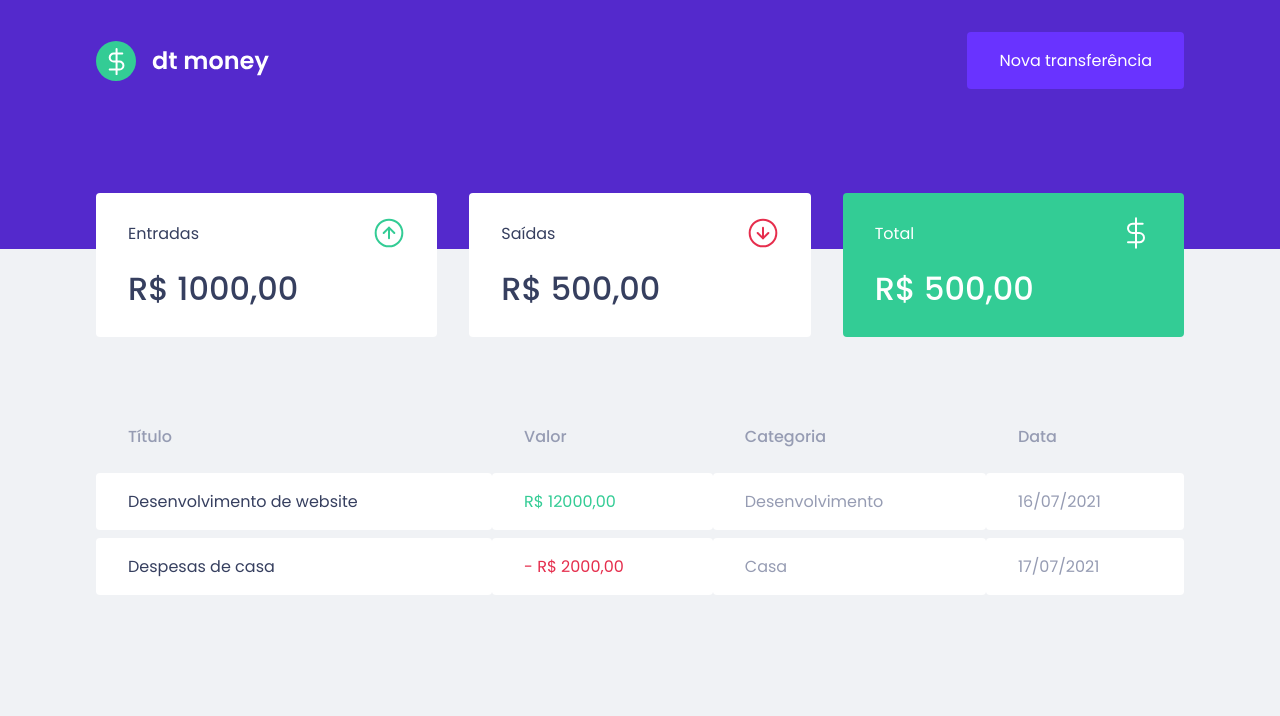
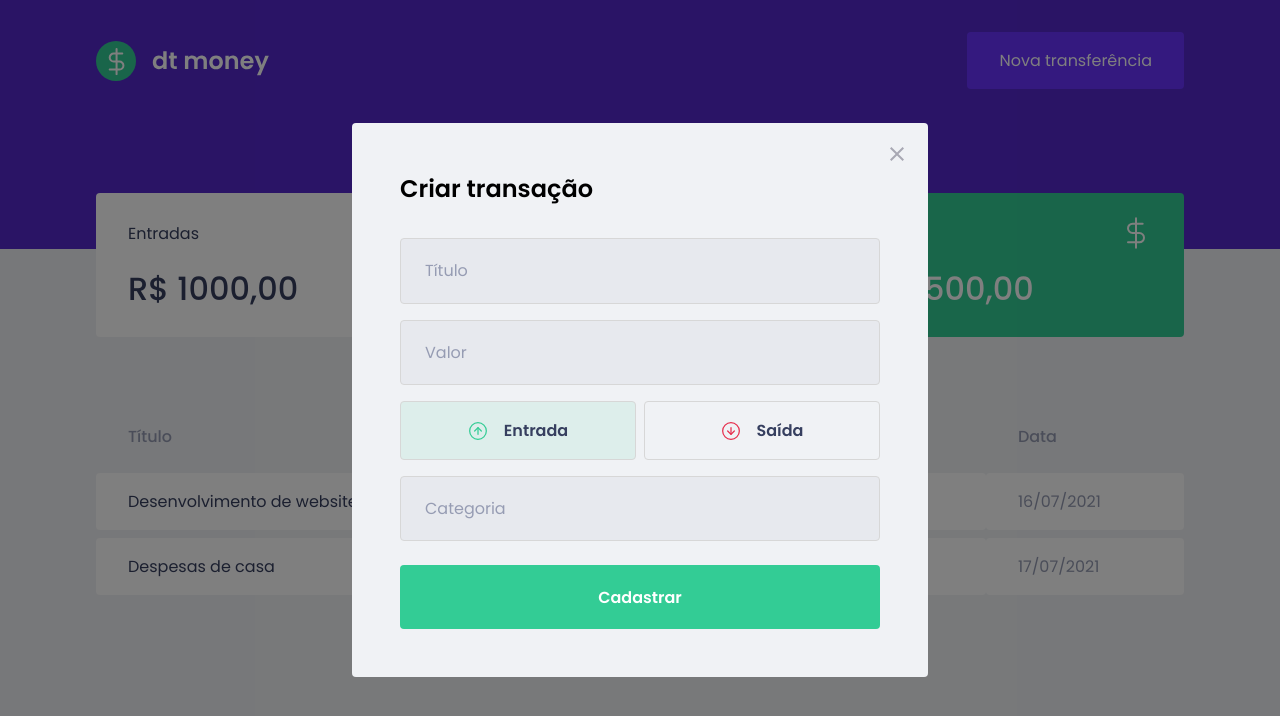
Before and after one commit to fabiobends/ignite-chapter-2-reactjs, a React (Create React App) app: page / in a window 1280 px wide. Both pictures are taken after a click on the button "Nova transferência". Shown: the top 716 px of the page. Built offline with nearby package versions, Linux system fonts and the light colour scheme; no server answers; what miragejs would draw is missing.

Commit message:
add: modal and its styling

```diff
--- a/package.json
+++ b/package.json
@@ -5,8 +5,10 @@
   "dependencies": {
     "axios": "^0.21.1",
     "miragejs": "^0.1.41",
+    "polished": "^4.1.3",
     "react": "^17.0.2",
     "react-dom": "^17.0.2",
+    "react-modal": "^3.14.3",
     "react-scripts": "4.0.3",
     "styled-components": "^5.3.0",
     "typescript": "^4.1.2",
@@ -20,6 +22,7 @@
     "@types/node": "^12.0.0",
     "@types/react": "^17.0.0",
     "@types/react-dom": "^17.0.0",
+    "@types/react-modal": "^3.12.1",
     "@types/styled-components": "^5.1.11"
   },
   "scripts": {
--- a/src/App.tsx
+++ b/src/App.tsx
@@ -1,12 +1,32 @@
+import { useState } from "react";
+import Modal from "react-modal";
 import { Dashboard } from "./components/Dashboard";
 import { Header } from "./components/Header";
+import { NewTransactionModal } from "./components/NewTransactionModal";
 import { GlobalStyles } from "./styles/global";
 
+Modal.setAppElement("#root");
+
 function App() {
+  const [isNewTransactionModalOpen, setIsNewTransactionModalOpen] =
+    useState(false);
+
+  function handleOpenNewTransactionModal() {
+    setIsNewTransactionModalOpen(true);
+  }
+
+  function handleCloseNewTransactionModal() {
+    setIsNewTransactionModalOpen(false);
+  }
+
   return (
     <>
-      <Header />
+      <Header onNewTransactionModal={handleOpenNewTransactionModal} />
       <Dashboard />
+      <NewTransactionModal
+        isOpen={isNewTransactionModalOpen}
+        onRequestClose={handleCloseNewTransactionModal}
+      />
       <GlobalStyles />
     </>
   );
--- a/src/components/Header/index.tsx
+++ b/src/components/Header/index.tsx
@@ -1,12 +1,18 @@
 import logoImg from "../../assets/logo.svg";
 import { Container, Content } from "./styles";
 
-export function Header() {
+interface ModalProps {
+  onNewTransactionModal: () => void;
+}
+
+export function Header({ onNewTransactionModal }: ModalProps) {
   return (
     <Container>
       <Content>
         <img src={logoImg} alt="dt money" />
-        <button type="button">Nova transferência</button>
+        <button type="button" onClick={onNewTransactionModal}>
+          Nova transferência
+        </button>
       </Content>
     </Container>
   );
--- /dev/null
+++ b/src/components/NewTransactionModal/index.tsx
@@ -0,0 +1,65 @@
+import Modal from "react-modal";
+import { Container, TransactionTypeContainer, RadioBox } from "./styles";
+import closeImg from "../../assets/close.svg";
+import incomeImg from "../../assets/income.svg";
+import outcomeImg from "../../assets/outcome.svg";
+import { useState } from "react";
+
+interface NewTransactionModalProps {
+  isOpen: boolean;
+  onRequestClose: () => void;
+}
+
+export function NewTransactionModal({
+  isOpen,
+  onRequestClose,
+}: NewTransactionModalProps) {
+  const [type, setType] = useState("deposit");
+
+  return (
+    <Modal
+      isOpen={isOpen}
+      onRequestClose={onRequestClose}
+      overlayClassName="react-modal-overlay"
+      className="react-modal-content"
+    >
+      <button
+        type="button"
+        onClick={onRequestClose}
+        className="react-modal-close"
+      >
+        <img src={closeImg} alt="Fechar modal" />
+      </button>
+      <Container>
+        <h2>Criar transação</h2>
+        <input type="text" placeholder="Título" />
+        <input type="number" placeholder="Valor" />
+
+        <TransactionTypeContainer>
+          <RadioBox
+            type="button"
+            onClick={() => setType("deposit")}
+            isActive={type === "deposit"}
+            activeColor="green"
+          >
+            <img src={incomeImg} alt="Entrada" />
+            <span>Entrada</span>
+          </RadioBox>
+          <RadioBox
+            type="button"
+            onClick={() => setType("withdraw")}
+            isActive={type === "withdraw"}
+            activeColor="red"
+          >
+            <img src={outcomeImg} alt="Saída" />
+            <span>Saída</span>
+          </RadioBox>
+        </TransactionTypeContainer>
+
+        <input type="text" placeholder="Categoria" />
+
+        <button type="submit">Cadastrar</button>
+      </Container>
+    </Modal>
+  );
+}
--- /dev/null
+++ b/src/components/NewTransactionModal/styles.ts
@@ -0,0 +1,93 @@
+import styled from "styled-components";
+import { darken, transparentize } from "polished";
+
+export const Container = styled.form`
+  h2 {
+    color: var(--text-title-color);
+    font-size: 1.5rem;
+    margin-bottom: 2rem;
+  }
+
+  input {
+    width: 100%;
+    padding: 1.2em 1.5em;
+    border-radius: 0.25rem;
+    border: 1px solid #d7d7d7;
+    background: #e7e9ee;
+    font-weight: 400;
+    font-size: 1rem;
+
+    &::placeholder {
+      color: var(--text-body);
+    }
+
+    & + input {
+      margin-top: 1rem;
+    }
+  }
+
+  button[type="submit"] {
+    width: 100%;
+    padding: 1.2em 1.5em;
+    background: var(--green);
+    color: #fff;
+    border-radius: 0.25rem;
+    font-weight: 600;
+    font-size: 1rem;
+    margin-top: 1.5rem;
+    transition: filter 0.2s;
+
+    &:hover {
+      filter: brightness(0.9);
+    }
+  }
+`;
+
+export const TransactionTypeContainer = styled.div`
+  margin: 1rem 0;
+  display: grid;
+  grid-template-columns: 1fr 1fr;
+  gap: 0.5rem;
+`;
+
+interface RadioBoxProps {
+  isActive: boolean;
+  activeColor: "green" | "red";
+}
+
+const colors = {
+  green: "#33cc95",
+  red: "#e52e4d",
+};
+
+export const RadioBox = styled.button<RadioBoxProps>`
+  border: 1px solid #d7d7d7;
+  padding: 1rem;
+  border-radius: 0.25rem;
+  background: ${(props) =>
+    props.isActive
+      ? transparentize(0.9, colors[props.activeColor])
+      : "transparent"};
+
+  display: flex;
+  align-items: center;
+  justify-content: center;
+
+  transition: border-color 0.2s;
+
+  &:hover {
+    border-color: ${darken(0.1, "#d7d7d7")};
+  }
+
+  img {
+    width: 1.25rem;
+    height: 1.25rem;
+  }
+
+  span {
+    display: inline-block;
+    margin-left: 1rem;
+    font-size: 1rem;
+    color: var(--text-title);
+  }
+`;
--- a/src/styles/global.ts
+++ b/src/styles/global.ts
@@ -51,4 +51,37 @@
     opacity: 0.6;
     cursor: not-allowed;
   }
+
+  .react-modal-overlay {
+    background: rgba(0,0,0,0.5);
+    position: fixed;
+    top: 0;
+    bottom: 0;
+    right: 0;
+    left: 0;
+    display: flex;
+    align-items: center;
+    justify-content: center;
+  }
+
+  .react-modal-content {
+    width: 100%;
+    max-width: 576px;
+    background: var(--background);
+    padding: 3rem;
+    position: absolute;
+    border-radius: 0.25rem;
+  }
+
+  .react-modal-close {
+    position: absolute;
+    right: 1.5rem;
+    top: 1.5rem;
+    background: transparent;
+    transition: filter 0.2s;
+
+    &:hover {
+      filter: brightness(0.8)
+    }
+  }
 `;
```
Also changed, not shown: 1 other file (tests, documents, lock files or other folders).
